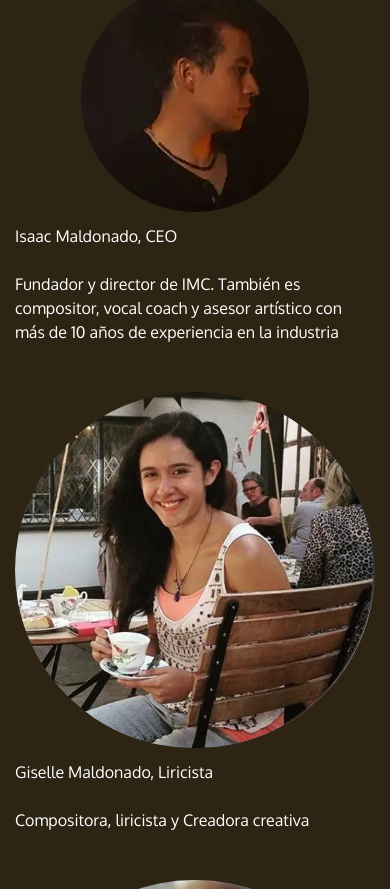
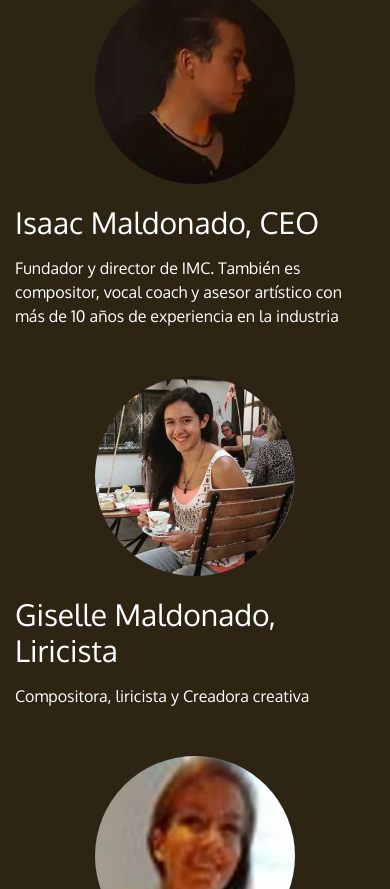
Before and after one commit to saulkurosaki/IZTAC-MUSIC-COMPANY, a Next.js app: page /about-us in a window 390 px wide. Shown: the part 2075-2964 px from the top of the page. Built offline with nearby package versions, Linux system fonts and the light colour scheme.

Commit message:
feat(TeamCard): implement the on small and extra small devices responsive layout

```diff
--- a/components/about-us/TeamCard.tsx
+++ b/components/about-us/TeamCard.tsx
@@ -14,11 +14,11 @@ const TeamCard = ({ memberImage, name, description }: TeamCardProps) => {
           <Image
             src={memberImage}
             alt="team_member_img"
-            className="xl:w-[190px] xl:h-[190px] lg:w-[130px] lg:h-[130px] md:w-[285px] md:h-[285px] rounded-full"
+            className="xl:w-[190px] xl:h-[190px] lg:w-[130px] lg:h-[130px] md:w-[285px] md:h-[285px] max-md:w-[200px] max-md:h-[200px] rounded-full"
           />
         </div>
-        <div className="xl:w-[440px] lg:w-[320px] h-full px-[15px] max-lg:pt-3">
-          <h4 className="w-full text-white xl:text-3xl lg:text-2xl md:text-3xl oxygen mb-6">
+        <div className="xl:w-[440px] lg:w-[320px] h-full px-[15px] max-lg:pt-3 max-md:pt-5">
+          <h4 className="w-full text-white xl:text-3xl lg:text-2xl max-lg:text-3xl oxygen md:mb-6 max-md:mb-4">
             {name}
           </h4>
           <p className="w-full text-white xl:text-lg lg:text-base md:text-lg oxygen">
```
